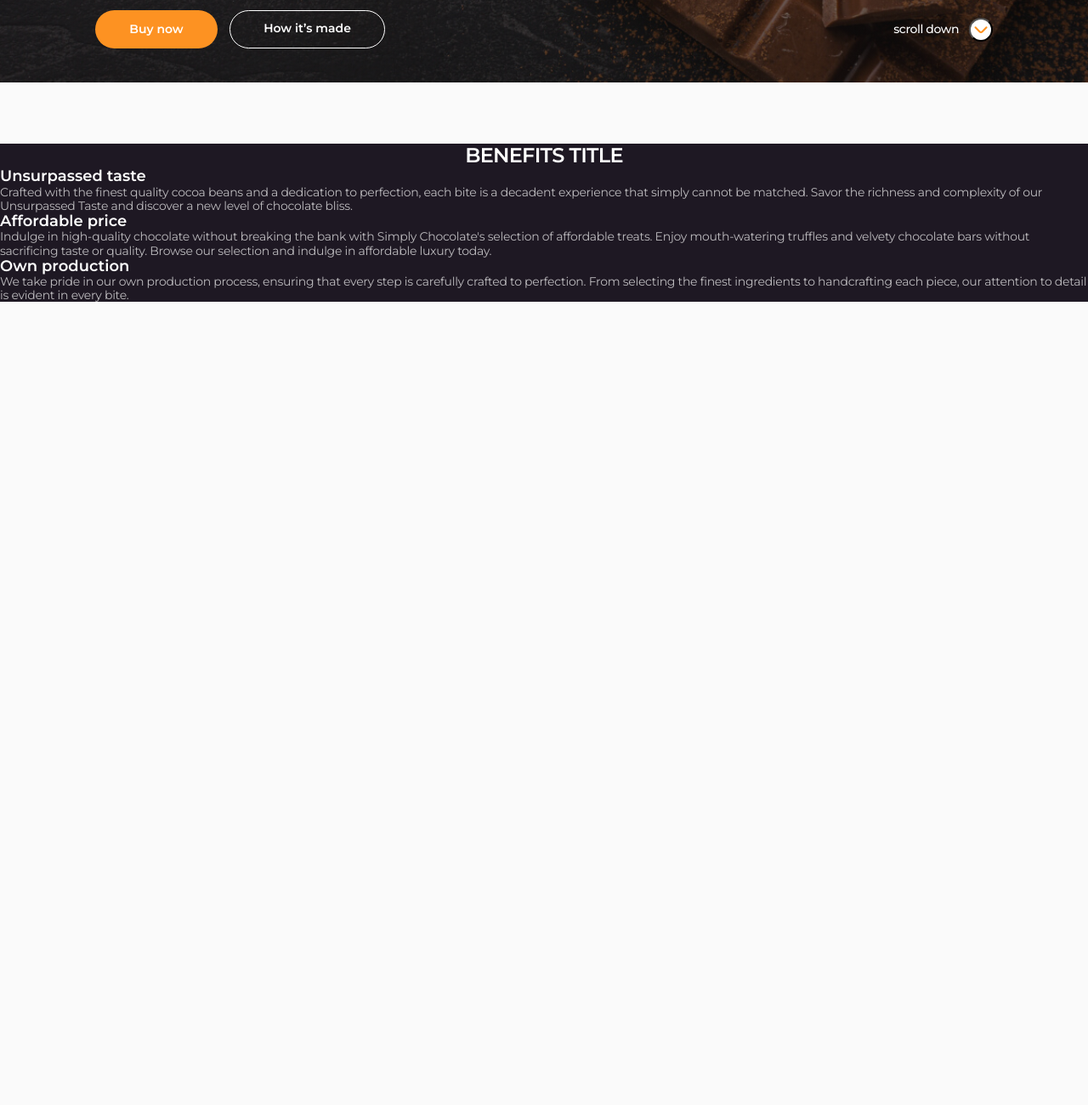
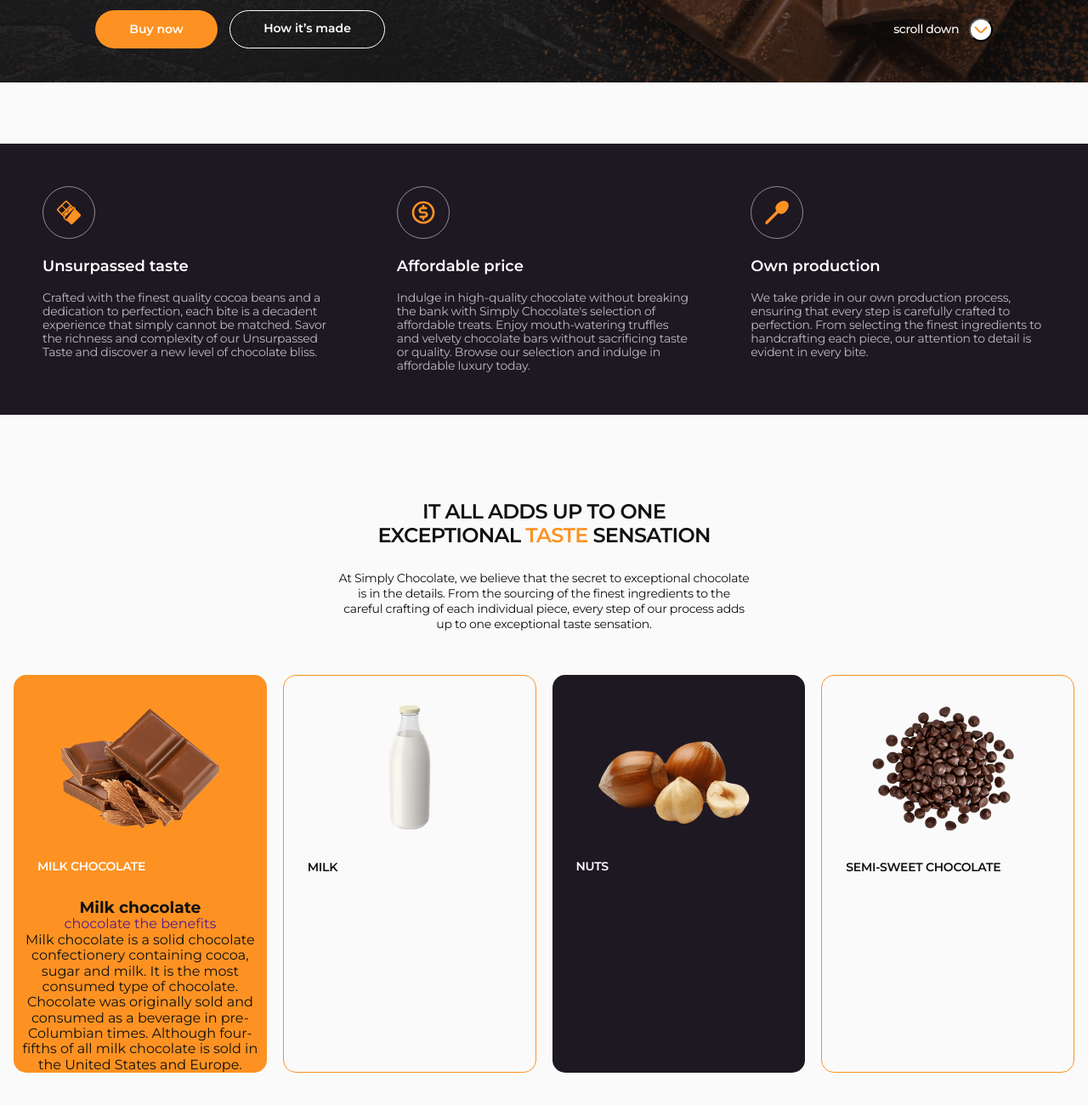
Before and after one commit to Irysichka/modul-1, a plain HTML site: page index.html in a window 1280 px wide. Shown: the part 584-1884 px from the top of the page at 85% size. Before the commit the page ends 940 px from the top, so only its background shows below. Drawn offline with nearby package versions, Linux system fonts and the light colour scheme.

Commit message:
add new inf

```diff
--- a/css/styles.css
+++ b/css/styles.css
@@ -33,7 +33,18 @@ ol {
   margin: 0;
   padding: 0;
 }
-
+.visually-hidden {
+  position: absolute;
+  width: 1px;
+  height: 1px;
+  margin: -1px;
+  border: 0;
+  padding: 0;
+  white-space: nowrap;
+  clip-path: inset(100%);
+  clip: rect(0 0 0 0);
+  overflow: hidden;
+}
 p,
 h1,
 h2,
@@ -266,6 +277,8 @@ button {
   background-size: cover;
   background-position: center;
   margin-bottom: 60px;
+  margin-right: auto;
+  margin-left: auto;
 }
 .hero-container {
   margin-right: auto;
@@ -409,54 +422,68 @@ justify-content: space-between;
   }
 }
 
-@media screen and (min-width:1168px) {
+@media screen and (min-width: 1168px) {
   .hero {
-    background-image: linear-gradient(rgba(17, 17, 17, 0.4),
-        rgba(17, 17, 17, 0.4)),
+    background-image: linear-gradient(
+        rgba(17, 17, 17, 0.4),
+        rgba(17, 17, 17, 0.4)
+      ),
       url(../images/chocolate-covered-desk.jpg);
     margin-bottom: 72px;
   }
 
   @media (min-resolution: 2x) {
     .hero {
-      background-image: linear-gradient(rgba(17, 17, 17, 0.4),
-          rgba(17, 17, 17, 0.4)),
+      background-image: linear-gradient(
+          rgba(17, 17, 17, 0.4),
+          rgba(17, 17, 17, 0.4)
+        ),
         url(../images/chocolate-covered-desk@2x.jpg);
     }
   }
-.hero-container{
+  .hero-container {
     padding: 381px 72px 40px 72px;
   }
-
 }
 /* #endregion hero  */
 
 /* #region Benefits  */
 .benefits {
   background-color: #1e1823;
+  margin-bottom: 60px;
 }
-
-.benefits-title {
-  font-family: "Montserrat", sans-serif;
-  font-weight: 600;
-  font-size: 24px;
-  line-height: 1.16;
-  letter-spacing: -0.03em;
-  text-transform: uppercase;
-  text-align: center;
-  color: #fff;
+.benefits-container {
+  padding: 20px;
 }
 
 .benefits-list {
+  display: flex;
+  flex-direction: column;
+  gap: 20px;
 }
 
 .benefits-list-item {
+  width: 308px;
+}
+.benefits-container-icon {
+  width: 62px;
+  height: 62px;
+  border-radius: 50%;
+  border: 1px solid rgba(255, 255, 255, 0.5);
+  margin-bottom: 22px;
+  display: flex;
+  align-items: center;
+  justify-content: center;
+}
+.benefits-icon {
+  fill: #fd9222;
 }
 
 .benefits-item-title {
   font-weight: 600;
   font-size: 18px;
   color: #fff;
+  margin-bottom: 18px;
 }
 
 .benefits-item-text {
@@ -466,8 +493,151 @@ padding: 381px 72px 40px 72px;
   color: rgba(255, 255, 255, 0.7);
 }
 
+@media screen and (min-width: 768px) {
+  .benefits {
+    margin-bottom: 80px;
+  }
+  .benefits-container {
+    padding: 50px 32px;
+  }
+  .benefits-list {
+    flex-direction: row;
+    flex-wrap: wrap;
+    gap: 32px;
+  }
+  .benefits-list-item {
+    width: calc((100% - 32px) / 2);
+  }
+}
+@media screen and (min-width: 1168px) {
+  .benefits {
+    margin-bottom: 100px;
+  }
+  .benefits-container {
+    padding: 50px;
+  }
+  .benefits-list {
+    flex-direction: row;
+    flex-wrap: nowrap;
+    gap: 70px;
+  }
+  .benefits-list-item {
+    width: calc((100% - 140px) / 3);
+  }
+}
 /* #endregion Benefits  */
 
+/* #region TASTE SENSATION  */
+.taste-sensation {
+  margin-bottom: 60px;
+}
+.taste-sensation-title {
+  margin-bottom: 24px;
+}
+
+.section-title-text {
+  font-weight: 400;
+  font-size: 14px;
+  line-height: 1.28;
+  letter-spacing: -0.02em;
+  text-align: center;
+  color: #111;
+  margin-bottom: 32px;
+}
+
+.taste-sensation-list {
+  display: flex;
+  flex-direction: column;
+  gap: 20px;
+}
+
+.taste-sensation-list-items {
+  text-align: center;
+  width: 335px;
+  border-radius: 15px;
+  border: 1px solid #fd9222;
+}
+.taste-sensation-list-items:nth-child(1) {
+  border: none;
+  background-color: #fd9222;
+}
+.taste-sensation-list-items:nth-child(3) {
+  background-color: #1e1823;
+  border: none;
+}
+.taste-sensation-picture {
+  padding-top: 28px;
+  margin-bottom: 25px;
+}
+.taste-sensation-picture-name.picture-name {
+  color: #fff;
+}
+.taste-sensation-picture-name {
+  font-weight: 600;
+  font-size: 14px;
+  line-height: 1.28;
+  letter-spacing: -0.02em;
+  text-transform: uppercase;
+  color: #111;
+  text-align: start;
+  padding-bottom: 28px;
+  padding-left: 28px;
+}
+@media screen and (min-width: 768px) {
+  .taste-sensation {
+    margin-bottom: 80px;
+  }
+  .taste-sensation-title {
+    margin: 0 auto;
+    width: 411px;
+    margin-bottom: 28px;
+  }
+
+  .section-title-text {
+    width: 486px;
+    margin: 0 auto;
+    margin-bottom: 50px;
+  }
+  .taste-sensation-list {
+    flex-direction: row;
+    flex-wrap: wrap;
+    gap: 32px;
+  }
+  .taste-sensation-list-items {
+    width: calc((100% - 32px) / 2);
+  }
+}
+@media screen and (min-width: 1168px) {
+  .taste-sensation {
+    margin-bottom: 100px;
+  }
+  .taste-sensation-list {
+    flex-wrap: nowrap;
+    gap: 19px;
+  }
+  .taste-sensation-list-items {
+    width: calc((100% - 57px) / 4);
+  }
+}
+/* #region overlay */
+.overlay {
+ position:;
+ top: 0;
+ left: 0;
+}
+
+.overlay-title {}
+
+.overlay-link {}
+
+.overlay-link-btn {}
+
+.overlay-text {}
+
+
+/* #endregion overlay */
+
+/* #endregion TASTE SENSATION  */
 /* #region Footer  */
 
 .footer {
--- a/index.html
+++ b/index.html
@@ -115,10 +115,13 @@
     <!-- #endregion hero-->
     <!-- #region Benefits-->
     <section class="benefits">
-      <div>
-        <h2 class="benefits-title section-title">BENEFITS TITLE</h2>
+      <div class="benefits-container">
+        <h2 class="section-title visually hidden">BENEFITS TITLE</h2>
         <ul class="benefits-list">
           <li class="benefits-list-item">
+            <div class="benefits-container-icon"><svg class="benefits-icon" width="32" height="32">
+                <use href="./icons.svg#icon-chocolate-bar"></use>
+              </svg></div>
             <h3 class="benefits-item-title">Unsurpassed taste</h3>
             <p class="benefits-item-text">
               Crafted with the finest quality cocoa beans and a dedication to
@@ -128,6 +131,9 @@
             </p>
           </li>
           <li class="benefits-list-item">
+            <div class="benefits-container-icon"><svg class="benefits-icon" width="32" height="32">
+                <use href="./icons.svg#icon-coin"></use>
+              </svg></div>
             <h3 class="benefits-item-title">Affordable price</h3>
             <p class="benefits-item-text">
               Indulge in high-quality chocolate without breaking the bank with
@@ -138,6 +144,9 @@
             </p>
           </li>
           <li class="benefits-list-item">
+            <div class="benefits-container-icon"><svg class="benefits-icon" width="32" height="32">
+                <use href="./icons.svg#icon-spoon"></use>
+              </svg></div>
             <h3 class="benefits-item-title">Own production</h3>
             <p class="benefits-item-text">
               We take pride in our own production process, ensuring that every
@@ -150,40 +159,51 @@
       </div>
     </section>
     <!-- #endregion Benefits-->
-    <!-- #region IT ALL ADDS UP TO ONE EXCEPTIONAL TASTE SENSATION-->
-    <section class="hidden">
+    <!-- #region TASTE SENSATION-->
+    <section class="taste-sensation">
       <div class="container">
-        <h2 class="section-title">
+        <h2 class="section-title taste-sensation-title">
           IT ALL ADDS UP TO ONE EXCEPTIONAL
           <span class="orange">TASTE</span> SENSATION
         </h2>
-        <p>
+        <p class="section-title-text">
           At Simply Chocolate, we believe that the secret to exceptional
           chocolate is in the details. From the sourcing of the finest
           ingredients to the careful crafting of each individual piece, every
           step of our process adds up to one exceptional taste sensation.
         </p>
-        <ul>
-          <li>
-            <img src="./images/milk-choc.png" alt="Milk Chocolate" />
-            <h3>MILK CHOCOLATE</h3>
+        <ul class="taste-sensation-list">
+          <li class="taste-sensation-list-items">
+            <img class="taste-sensation-picture" src="./images/milk-choc.png" alt="Milk Chocolate" />
+            <h3 class="taste-sensation-picture-name picture-name">MILK CHOCOLATE</h3>
+            <div class="overlay">
+              <h3 class="overlay-title">Milk chocolate</h3>
+              <a class="overlay-link" href="">chocolate</a>
+              <a class="overlay-link-btn" href="">the benefits</a>
+              <p class="overlay-text">Milk chocolate is a solid chocolate confectionery containing cocoa, sugar and
+                milk. It is the most
+                consumed type of
+                chocolate. Chocolate was originally sold and consumed as a beverage in pre-Columbian times. Although
+                four-fifths of all
+                milk chocolate is sold in the United States and Europe.</p>
+            </div>
           </li>
-          <li>
-            <img src="./images/milk.png" alt="Milk" />
-            <h3>MILK</h3>
+          <li class="taste-sensation-list-items">
+            <img class="taste-sensation-picture" src="./images/milk.png" alt="Milk" />
+            <h3 class="taste-sensation-picture-name">MILK</h3>
           </li>
-          <li>
-            <img src="./images/nuts.png" alt="Nuts" />
-            <h3>NUTS</h3>
+          <li class="taste-sensation-list-items">
+            <img class="taste-sensation-picture" src="./images/nuts.png" alt="Nuts" />
+            <h3 class="taste-sensation-picture-name picture-name">NUTS</h3>
           </li>
-          <li>
-            <img src="./images/semi.png" alt="Semi-sweet chocolate" />
-            <h3>SEMI-SWEET CHOCOLATE</h3>
+          <li class="taste-sensation-list-items">
+            <img class="taste-sensation-picture" src="./images/semi.png" alt="Semi-sweet chocolate" />
+            <h3 class="taste-sensation-picture-name">SEMI-SWEET CHOCOLATE</h3>
           </li>
         </ul>
       </div>
     </section>
-    <!-- #endregion IT ALL ADDS UP TO ONE EXCEPTIONAL TASTE SENSATION-->
+    <!-- #endregion TASTE SENSATION-->
     <!-- #region How it`s made-->
     <section id="made" class="hidden">
       <div class="container">
```
Also changed, not shown: 1 other file. Lines whose indentation alone changed are shown as unchanged.
